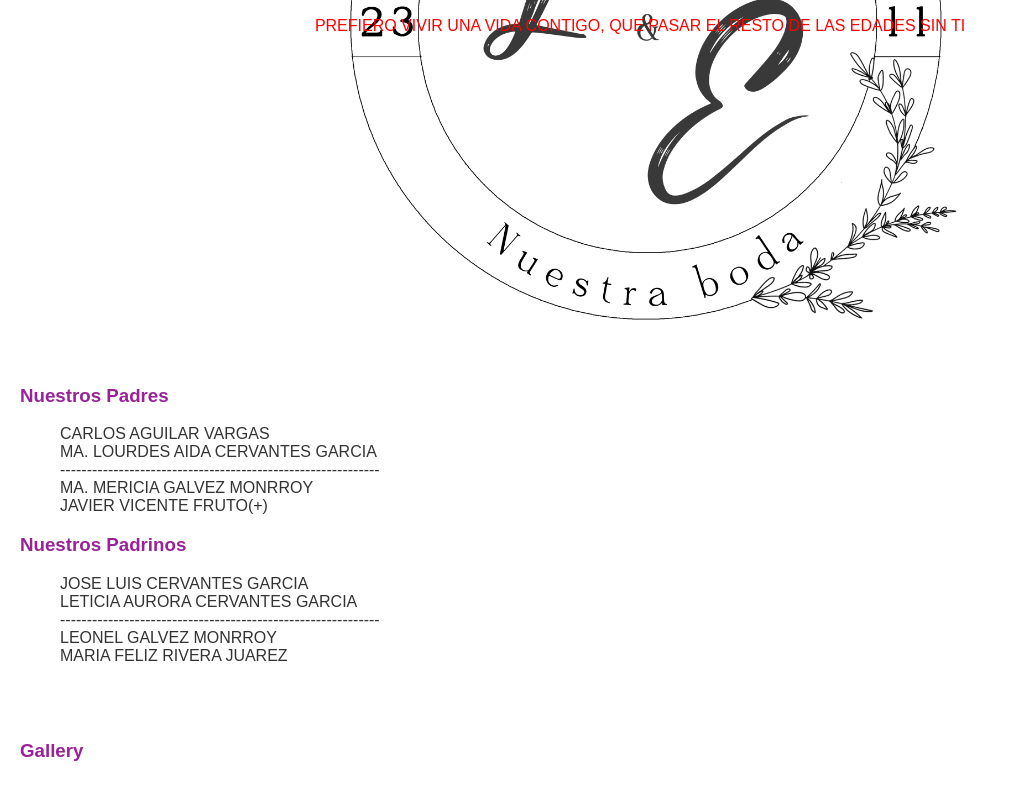
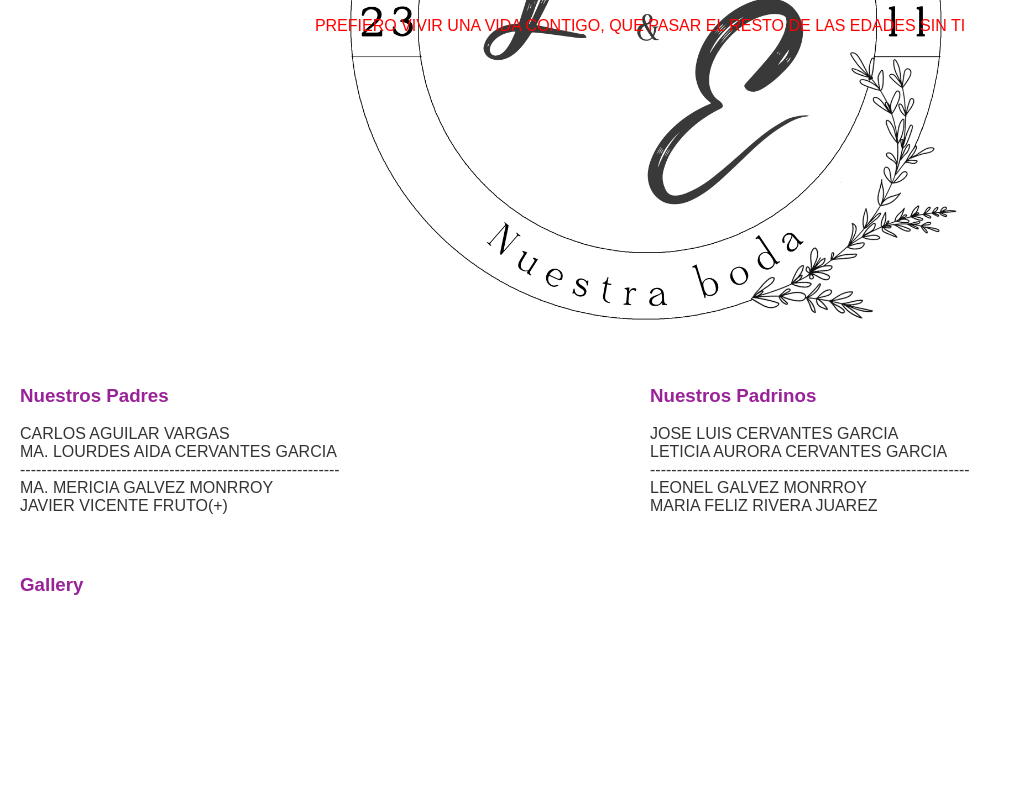
Before and after one commit to umiphos/itzel-eder, a React (Create React App) app: page / in a window 1280 px wide. Shown: the part 634-1434 px from the top of the page, without its empty margins (0-1012 px from the left). After the commit the page ends 1269 px from the top, so only its background shows below. Built offline with nearby package versions, Linux system fonts and the light colour scheme.

Commit message:
ADD: added new structure for information

```diff
--- a/src/components/home/VIPGuests.js
+++ b/src/components/home/VIPGuests.js
@@ -2,27 +2,30 @@ import React from 'react';
 
 function VIPGuests() {
   return (
-    <section>
-      <div>
+<section class="seccion">
+  <div class="contenedor-columnas">
+    <div class="columna">
       <h3>Nuestros Padres</h3>
       <ul>
-          CARLOS AGUILAR VARGAS<br/>
-          MA. LOURDES AIDA CERVANTES GARCIA<br/>
-          ------------------------------------------------------------<br/>
-          MA. MERICIA GALVEZ MONRROY<br/>
-          JAVIER VICENTE FRUTO(+)<br/>
+        <li>CARLOS AGUILAR VARGAS</li>
+        <li>MA. LOURDES AIDA CERVANTES GARCIA</li>
+        <li>------------------------------------------------------------</li>
+        <li>MA. MERICIA GALVEZ MONRROY</li>
+        <li>JAVIER VICENTE FRUTO(+)</li>
       </ul>
+    </div>
+
+    <div class="columna">
       <h3>Nuestros Padrinos</h3>
       <ul>
-          JOSE LUIS CERVANTES GARCIA<br/>
-          LETICIA AURORA CERVANTES GARCIA<br/>
-          ------------------------------------------------------------<br/>
-          LEONEL GALVEZ MONRROY<br/>
-          MARIA FELIZ RIVERA JUAREZ<br/>
+        <li>JOSE LUIS CERVANTES GARCIA</li>
+        <li>LETICIA AURORA CERVANTES GARCIA</li>
+        <li>------------------------------------------------------------</li>
+        <li>LEONEL GALVEZ MONRROY</li>
+        <li>MARIA FELIZ RIVERA JUAREZ</li>
       </ul>
-
     </div>
-
+  </div>
 </section>
 
   );
--- a/src/styles.css
+++ b/src/styles.css
@@ -86,3 +86,22 @@ body {
     background-repeat: no-repeat; /* Evita que la imagen se repita */
     background-position: center;
   }
+
+  .seccion {
+    padding: 20px;
+  }
+
+  .contenedor-columnas {
+    display: flex;  /* Organiza los elementos en columnas */
+    gap: 20px;      /* Espacio entre columnas */
+  }
+
+  .columna {
+    flex: 1;        /* Permite que las columnas tengan el mismo ancho */
+  }
+
+  ul {
+    list-style-type: none; /* Elimina las viñetas de la lista */
+    padding: 0;
+    margin: 0;
+  }
```
Lines whose indentation alone changed are shown as unchanged.
